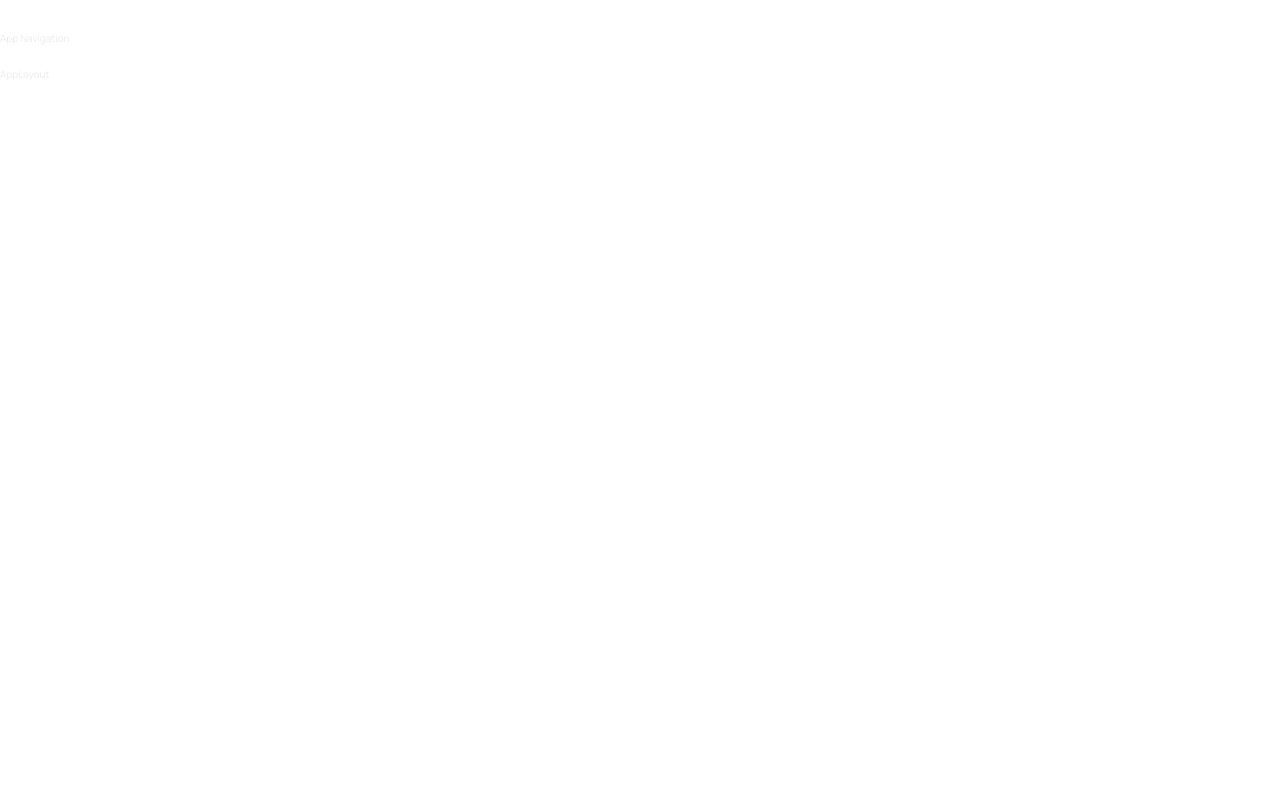
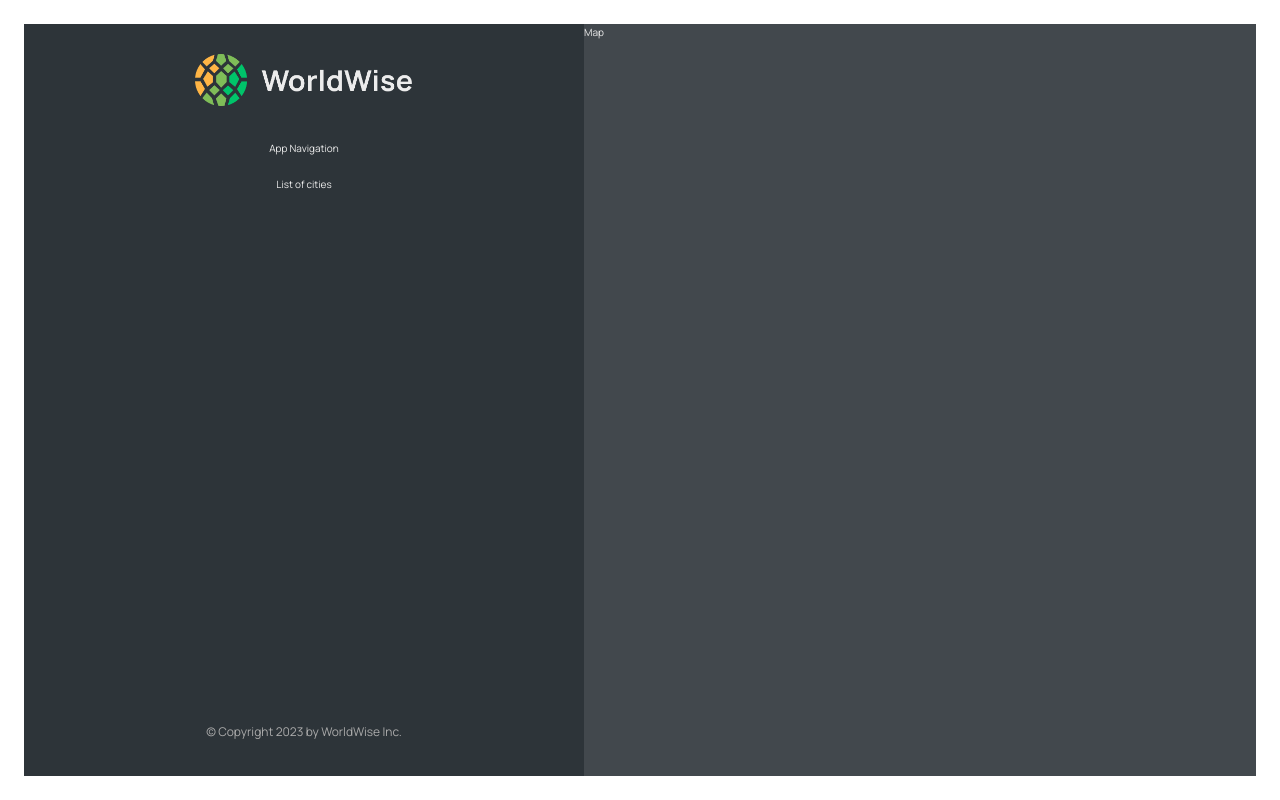
Before and after one commit to eryxmiliaris/10-worldwise, a React (Vite) app: page /app in a window 1280 px wide. Built offline with nearby package versions, Linux system fonts and the light colour scheme.

Commit message:
Add sidebar and map to app layout

```diff
--- /dev/null
+++ b/src/components/Map.jsx
@@ -0,0 +1,7 @@
+import styles from "./Map.module.css";
+
+function Map() {
+  return <div className={styles.mapContainer}>Map</div>;
+}
+
+export default Map;
--- /dev/null
+++ b/src/components/Sidebar.jsx
@@ -0,0 +1,18 @@
+import AppNav from "./AppNav";
+import Footer from "./Footer";
+import Logo from "./Logo";
+import styles from "./Sidebar.module.css";
+
+function Sidebar() {
+  return (
+    <div className={styles.sidebar}>
+      <Logo />
+      <AppNav />
+
+      <p>List of cities</p>
+      <Footer />
+    </div>
+  );
+}
+
+export default Sidebar;
--- a/src/pages/AppLayout.jsx
+++ b/src/pages/AppLayout.jsx
@@ -1,10 +1,12 @@
-import AppNav from "../components/AppNav";
+import styles from "./AppLayout.module.css";
+import Sidebar from "../components/Sidebar";
+import Map from "../components/Map";
 
 function AppLayout() {
   return (
-    <div>
-      <AppNav></AppNav>
-      <p>AppLayout</p>
+    <div className={styles.app}>
+      <Sidebar />
+      <Map />
     </div>
   );
 }
```
